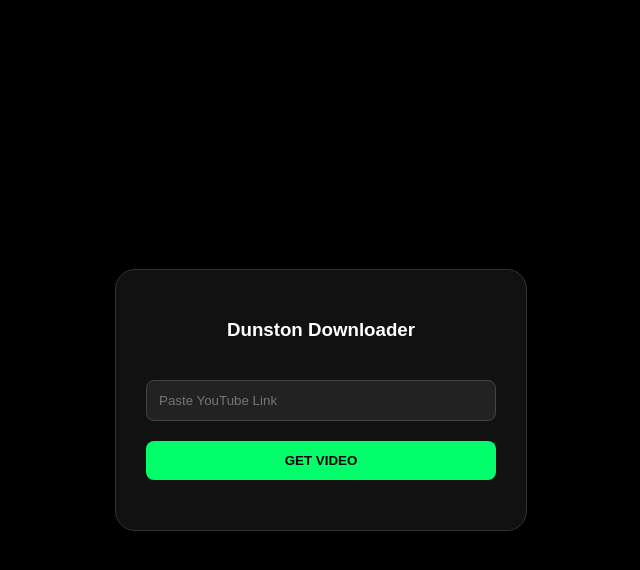
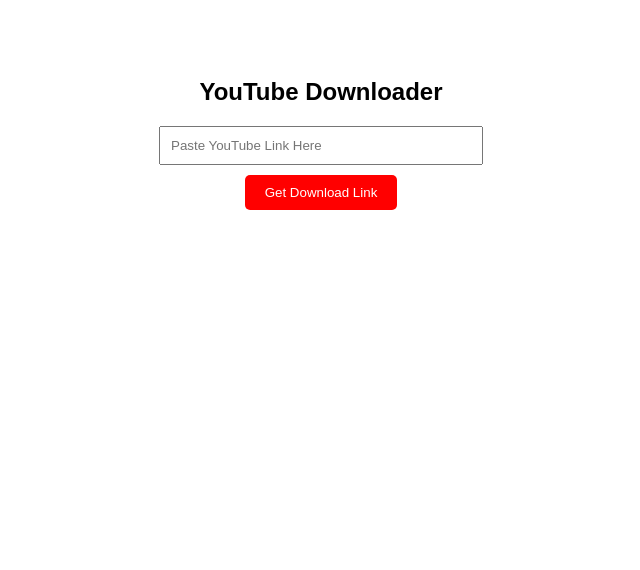
Before and after one commit to Dunston111/Downloaders-Engine-Api-By-Dunston-Jude-Bandasa, a plain HTML site: page index.html in a window 1280 px wide. Shown: the whole page, without its empty margins (319-959 px from the left). Drawn offline with Linux system fonts and the light colour scheme.

Commit message:
Update index.html

```diff
--- a/index.html
+++ b/index.html
@@ -1,37 +1,49 @@
 <!DOCTYPE html>
-<html lang="en">
+<html>
 <head>
-    <meta charset="UTF-8"><meta name="viewport" content="width=device-width, initial-scale=1.0">
-    <title>YT DL PRO</title>
+    <title>YT Downloader</title>
     <style>
-        body { background: #000; color: #fff; font-family: sans-serif; display: flex; align-items: center; justify-content: center; height: 100vh; margin: 0; }
-        .box { background: #111; padding: 30px; border-radius: 20px; width: 350px; border: 1px solid #333; text-align: center; }
-        input { width: 100%; padding: 12px; margin: 20px 0; border-radius: 8px; border: 1px solid #444; background: #222; color: #fff; box-sizing: border-box; }
-        button { width: 100%; padding: 12px; background: #00ff6a; color: #000; border: none; border-radius: 8px; font-weight: bold; cursor: pointer; }
-        #res { margin-top: 20px; }
-        a { color: #00ff6a; text-decoration: none; font-weight: bold; border: 1px solid #00ff6a; padding: 10px; display: block; border-radius: 5px; }
+        body { font-family: sans-serif; display: flex; flex-direction: column; align-items: center; padding-top: 50px; }
+        input { width: 300px; padding: 10px; margin-bottom: 10px; }
+        button { padding: 10px 20px; cursor: pointer; background: #ff0000; color: white; border: none; border-radius: 5px; }
+        #status { margin-top: 20px; }
     </style>
 </head>
 <body>
-    <div class="box">
-        <h3>Dunston Downloader</h3>
-        <input type="text" id="url" placeholder="Paste YouTube Link">
-        <button onclick="dl()">GET VIDEO</button>
-        <div id="res"></div>
-    </div>
+    <h2>YouTube Downloader</h2>
+    <input type="text" id="url" placeholder="Paste YouTube Link Here">
+    <button onclick="downloadVideo()">Get Download Link</button>
+    <div id="status"></div>
+
     <script>
-        async function dl() {
-            const resDiv = document.getElementById('res');
-            resDiv.innerHTML = "Processing...";
-            const r = await fetch('/get-video', {
-                method: 'POST',
-                headers: {'Content-Type': 'application/json'},
-                body: JSON.stringify({url: document.getElementById('url').value})
-            });
-            const d = await r.json();
-            if(d.success) {
-                resDiv.innerHTML = `<p>${d.title}</p><a href="${d.download_url}" target="_blank">DOWNLOAD NOW</a>`;
-            } else { resDiv.innerHTML = "Error: " + d.error; }
+        // UPDATE THIS URL WITH YOUR NGROK LINK
+        const BACKEND_URL = 'https://YOUR-NGROK-ID.ngrok-free.app/get-video';
+
+        async function downloadVideo() {
+            const urlInput = document.getElementById('url').value;
+            const status = document.getElementById('status');
+
+            status.innerText = "Processing... check your laptop terminal.";
+
+            try {
+                const response = await fetch(BACKEND_URL, {
+                    method: 'POST',
+                    headers: { 'Content-Type': 'application/json' },
+                    body: JSON.stringify({ url: urlInput })
+                });
+
+                const data = await response.json();
+
+                if (data.success) {
+                    status.innerHTML = `<a href="${data.download_url}" target="_blank">Click here to open/download video</a>`;
+                    // Automatically open in new tab
+                    window.open(data.download_url, '_blank');
+                } else {
+                    status.innerText = "Error: " + data.error;
+                }
+            } catch (err) {
+                status.innerText = "Check if your laptop server and ngrok are running!";
+            }
         }
     </script>
 </body>
```
